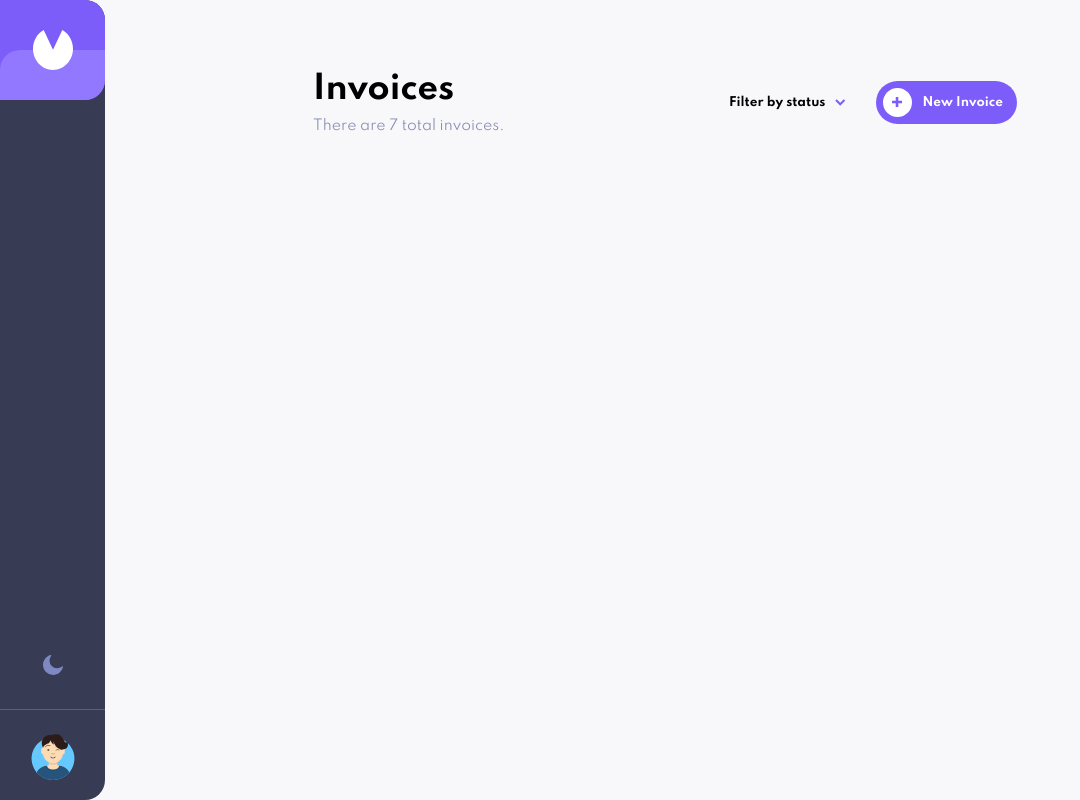
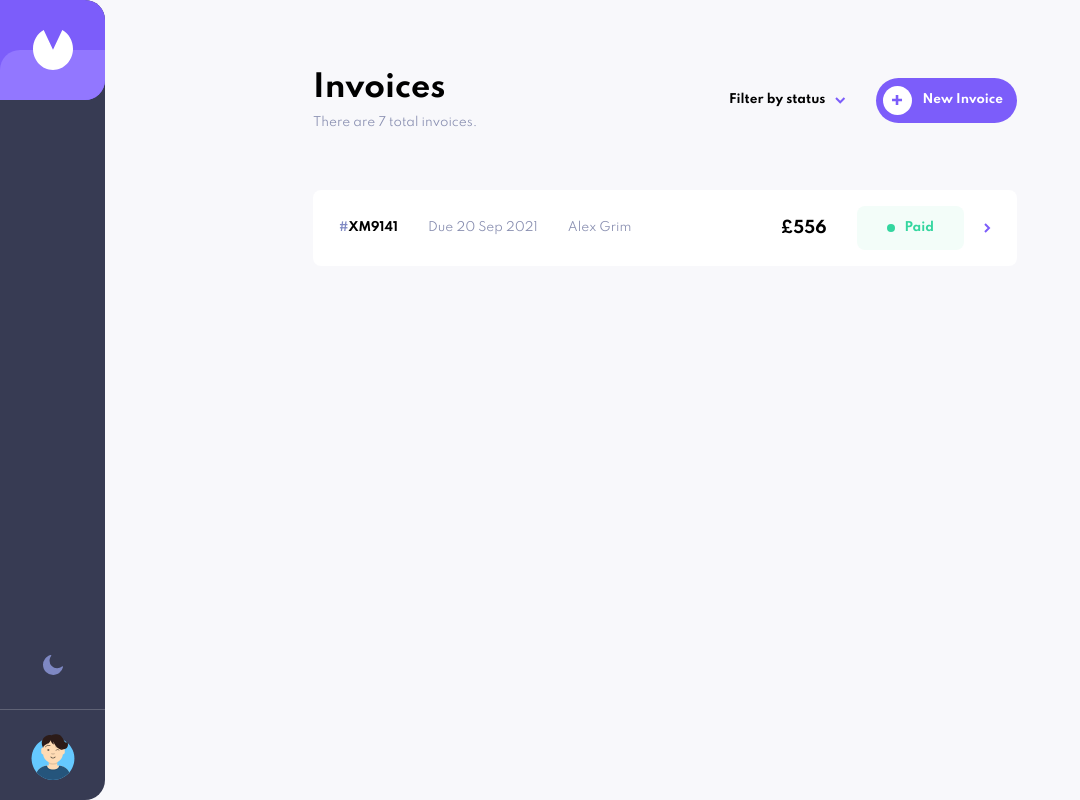
Before and after one commit to akaahl/invoice-app-react, a React (Create React App) app: page / in a window 1280 px wide. Shown: the whole page, without its empty margins (0-1080 px from the left). Built offline with nearby package versions, Linux system fonts and the light colour scheme.

Commit message:
Added and styled Invoices component inside Home page

```diff
--- a/src/components/Home/Header.js
+++ b/src/components/Home/Header.js
@@ -38,10 +38,13 @@ const StyledHeader = styled.header`
   justify-content: space-between;
 
   .left-side {
+    h1 {
+      font-size: 30px;
+    }
     p {
       color: #888eb0;
       margin-top: 10px;
-      font-size: 14px;
+      font-size: 12px;
     }
   }
 
@@ -61,6 +64,7 @@ const StyledHeader = styled.header`
         font-size: 12px;
         display: flex;
         align-items: center;
+        cursor: pointer;
 
         img {
           margin-left: 10px;
@@ -74,12 +78,18 @@ const StyledHeader = styled.header`
       justify-content: space-between;
       background: none;
       background-color: #7c5dfa;
-      padding: 7px 14px 7px 7px;
+      padding: 8px 14px 8px 7px;
       border: none;
       border-radius: 25px;
       color: #ffffff;
       font-weight: 700;
       font-size: 12px;
+      cursor: pointer;
+      transition: all 0.2s ease-in-out;
+
+      &:hover {
+        background-color: #9277ff;
+      }
 
       .icon {
         display: grid;
--- /dev/null
+++ b/src/components/Home/Invoices.js
@@ -0,0 +1,119 @@
+import React from "react";
+import styled from "styled-components";
+import arrowIcon from "../../assets/images/icon-arrow-right.svg";
+
+const Invoices = () => {
+  return (
+    <StyledList>
+      <li>
+        <div className="left-side">
+          <p className="id">
+            <span>#</span>
+            XM9141
+          </p>
+
+          <p className="due-date">Due 20 Sep 2021</p>
+          <p className="name">Alex Grim</p>
+        </div>
+
+        <div className="right-side">
+          <p className="amount">
+            <span>&pound;</span>
+            556
+          </p>
+
+          <div className="status-wrapper">
+            <div className="circle"></div>
+            <p className="status">Paid</p>
+          </div>
+
+          <img src={arrowIcon} alt="arrow icon" />
+        </div>
+      </li>
+    </StyledList>
+  );
+};
+
+export default Invoices;
+
+const StyledList = styled.ul`
+  margin-top: 60px;
+  list-style: none;
+
+  li {
+    border: 1px solid transparent;
+    border-radius: 8px;
+    background-color: #ffffff;
+    padding: 15px 25px;
+    width: 100%;
+    display: flex;
+    align-items: center;
+    justify-content: space-between;
+    cursor: pointer;
+    transition: all 0.2s ease-in-out;
+
+    &:hover {
+      border: 1px solid #7c5dfa;
+    }
+
+    &:not(:first-child) {
+      margin-top: 20px;
+    }
+
+    .left-side {
+      display: flex;
+      align-items: center;
+
+      p {
+        font-size: 12px;
+      }
+
+      .id {
+        font-weight: 700;
+        span {
+          color: #7e88c3;
+        }
+      }
+
+      .due-date,
+      .name {
+        color: #888eb0;
+        margin-left: 30px;
+      }
+    }
+
+    .right-side {
+      display: flex;
+      align-items: center;
+
+      .amount {
+        font-size: 16px;
+        font-weight: 700;
+        margin-right: 30px;
+      }
+
+      .status-wrapper {
+        padding: 15px 30px;
+        border-radius: 8px;
+        display: flex;
+        align-items: center;
+        background-color: #f3fdf9;
+        margin-right: 20px;
+
+        .circle {
+          height: 8px;
+          width: 8px;
+          border-radius: 50%;
+          background-color: #33d69f;
+          margin-right: 10px;
+        }
+
+        .status {
+          font-size: 12px;
+          font-weight: 700;
+          color: #33d69f;
+        }
+      }
+    }
+  }
+`;
--- a/src/components/Navbar/Navbar.js
+++ b/src/components/Navbar/Navbar.js
@@ -14,7 +14,9 @@ const Navbar = () => {
 
       <div className="theme-avatar-wrapper">
         <div className="top">
-          <img src={moonIcon} alt="moon" />
+          <button>
+            <img src={moonIcon} alt="moon" />
+          </button>
         </div>
 
         <div className="bottom">
@@ -77,8 +79,12 @@ const StyledNav = styled.nav`
       place-items: center;
       border-bottom: 1px solid rgba(255, 255, 255, 0.2);
 
-      img {
+      button {
+        background: none;
+        border: none;
         cursor: pointer;
+        display: grid;
+        place-items: center;
       }
     }
 
--- a/src/pages/Home.js
+++ b/src/pages/Home.js
@@ -1,11 +1,13 @@
 import React from "react";
 import styled from "styled-components";
 import Header from "../components/Home/Header";
+import Invoices from "../components/Home/Invoices";
 
 const Home = () => {
   return (
     <StyledHome>
       <Header />
+      <Invoices />
     </StyledHome>
   );
 };
```
